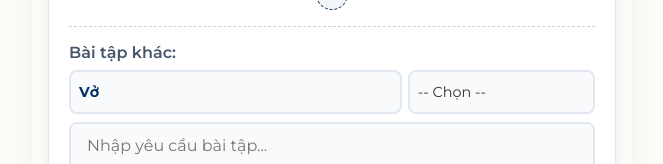
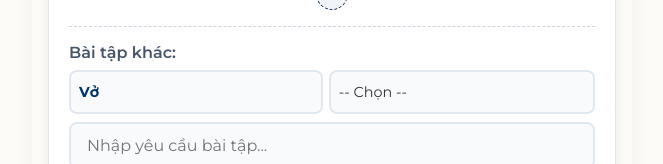
Before and after one commit to samanthaw1010/Bai-Tap-Ve-Nha, a React (Vite) app: page / in a window 1280 px wide. Shown: the part 361-525 px from the top of the page, without its empty margins (308-971 px from the left). Built offline with nearby package versions, Linux system fonts and the light colour scheme.

Commit message:
Add files via upload

```diff
--- a/src/App.jsx
+++ b/src/App.jsx
@@ -253,6 +253,7 @@ function SubjectCard({ subject, onRemove, isDefault, onSubjectChange, availableS
                   className="form-control"
                   value={row.type}
                   onChange={(e) => updateOtherRowType(row.id, e.target.value)}
+                  style={{ flex: 2 }}
                 >
                   <option value="">-- Chọn --</option>
                   {otherOptions.map(opt => (
@@ -269,12 +270,16 @@ function SubjectCard({ subject, onRemove, isDefault, onSubjectChange, availableS
             </div>
 
             <div style={{ display: 'flex', gap: '6px' }}>
-              <input
-                type="text"
+              <textarea
                 className="form-control"
                 placeholder="Nhập yêu cầu bài tập..."
-                style={{ flex: 1 }}
-              />
+                rows="1"
+                style={{ flex: 1, resize: 'none', overflow: 'hidden' }}
+                onInput={(e) => {
+                  e.target.style.height = 'auto';
+                  e.target.style.height = (e.target.scrollHeight + 4) + 'px';
+                }}
+              ></textarea>
               {otherRows.length > 1 && <div style={{ width: '28px' }}></div>}
             </div>
           </div>
```
